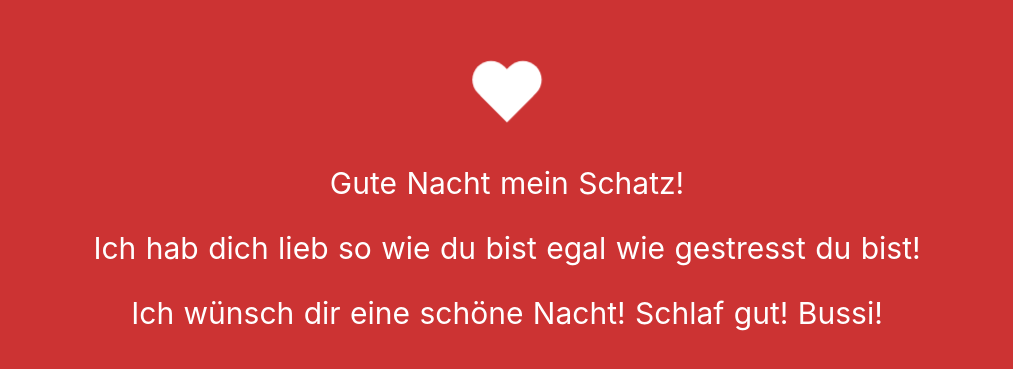
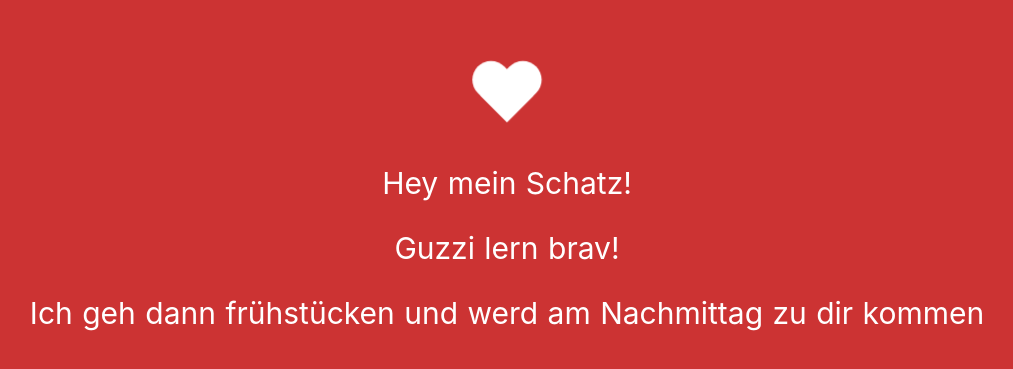
Before and after one commit to ThomasKaar/LandingPage, a Nuxt app: page / in a window 1280 px wide. Shown: the part 207-576 px from the top of the page, without its empty margins (133-1146 px from the left). Built offline with nearby package versions, Linux system fonts and the light colour scheme.

Commit message:
15.12 12:26

```diff
--- a/pages/index.vue
+++ b/pages/index.vue
@@ -1,9 +1,9 @@
 <template>
   <div class="container">
     <heart class="heart-container"></heart>
-    <h2 style="color: #fff; font-size: 30px; padding-top: 20px">Gute Nacht mein Schatz!</h2>
-    <h2 style="color: #fff; font-size: 30px; padding-top: 20px">Ich hab dich lieb so wie du bist egal wie gestresst du bist!</h2>
-    <h2 style="color: #fff; font-size: 30px; padding-top: 20px">Ich wünsch dir eine schöne Nacht! Schlaf gut! Bussi!</h2>
+    <h2 style="color: #fff; font-size: 30px; padding-top: 20px">Hey mein Schatz!</h2>
+    <h2 style="color: #fff; font-size: 30px; padding-top: 20px">Guzzi lern brav!</h2>
+    <h2 style="color: #fff; font-size: 30px; padding-top: 20px">Ich geh dann frühstücken und werd am Nachmittag zu dir kommen</h2>
   </div>
 </template>
 
```
Also changed, not shown: 3 other files (tests, documents, lock files or other folders).
